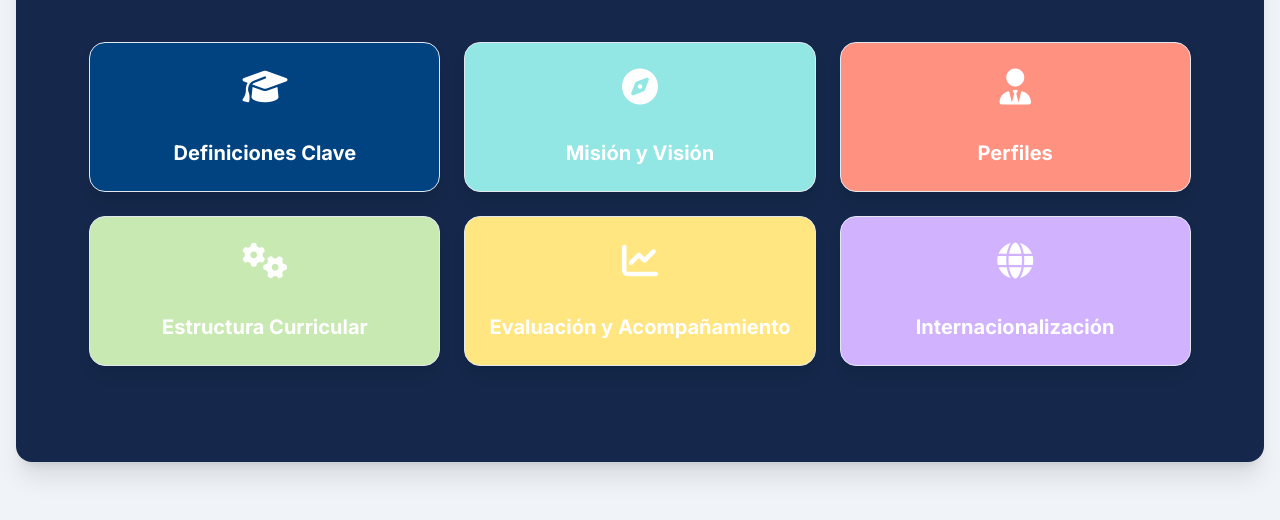
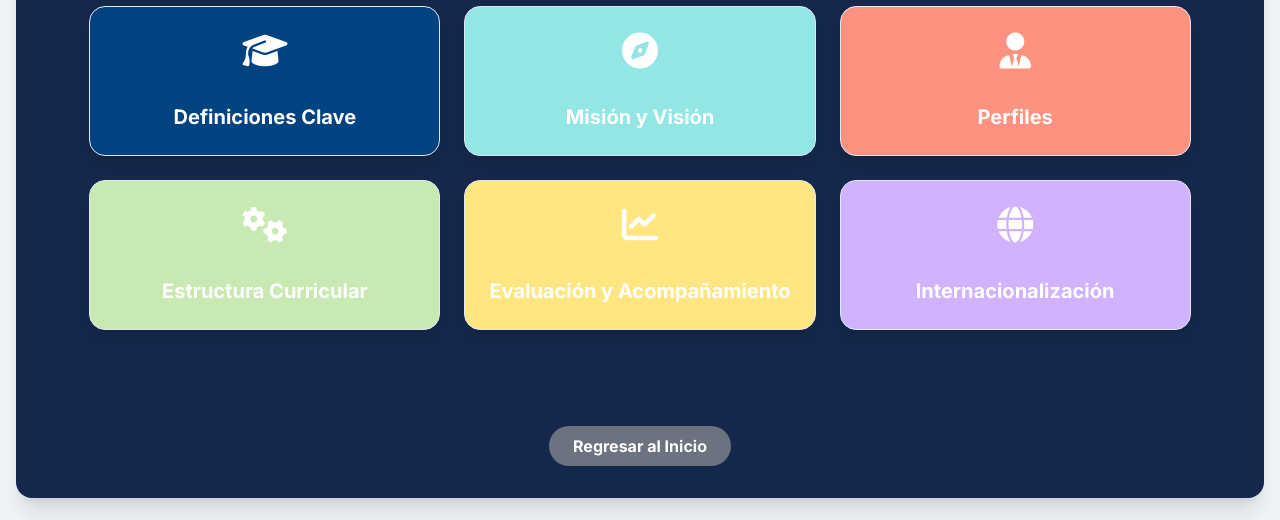
Before and after one commit to vokenaug/maestria, a plain HTML site: page index.html in a window 1280 px wide. Both pictures are taken after a click on the button "Comenzar". Shown: the part 280-800 px from the top of the page. Drawn offline with nearby package versions, Linux system fonts and the light colour scheme.

Commit message:
Update index.html

```diff
--- a/index.html
+++ b/index.html
@@ -96,6 +96,9 @@
                 Volver
             </button>
         </div>
+        <button onclick="goBackToStart()" class="mt-8 bg-gray-500 text-white font-bold py-2 px-6 rounded-full hover:bg-gray-600 transition duration-300">
+            Regresar al Inicio
+        </button>
     </div>
 
 </div>
@@ -258,6 +261,11 @@
         contentViewer.classList.add('hidden');
         sectionsGrid.classList.remove('hidden');
     }
+
+    function goBackToStart() {
+        mainContent.classList.add('hidden');
+        welcomeScreen.classList.remove('hidden');
+    }
 </script>
 
 </body>
```
